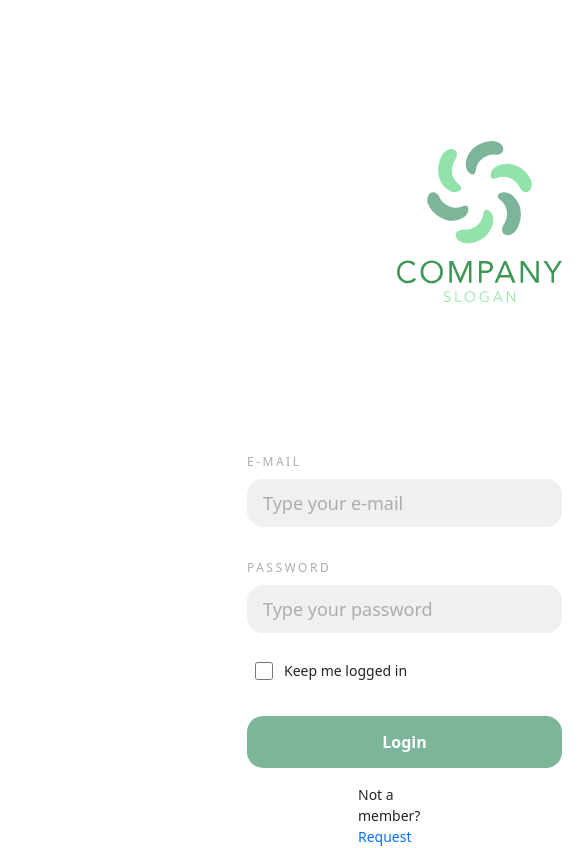
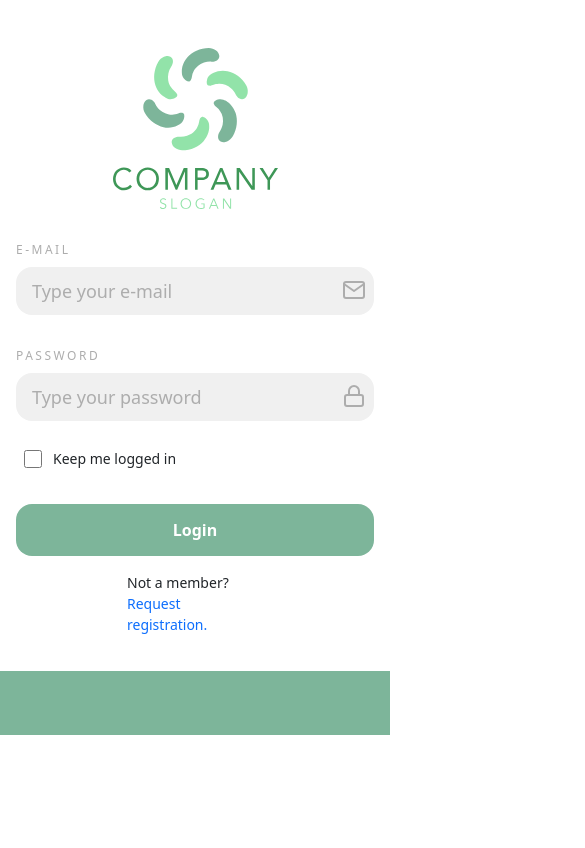
Before and after one commit to Nuyrguyana/neoPractice, a React (Create React App) app in the folder claims-client/: page /login in a window 390 px wide. Shown: the top 848 px of the page, 585 px wide, since content can reach past the window. Built offline with nearby package versions, Linux system fonts and the light colour scheme.

Commit message:
fix adaptation auth

```diff
--- a/claims-client/src/index.css
+++ b/claims-client/src/index.css
@@ -1,7 +1,7 @@
 body {
     font-family: 'Inter', sans-serif;
     font-size: 16px;
-    height: 100%;
+    min-height: 100vh;
 }
 
 p {
@@ -107,7 +107,6 @@ p {
 
 /* Menu */
 
-
 .menu-inner {
     width: 96px;
     height: 100%;
@@ -151,7 +150,6 @@ p {
     size: 36px;
     font-weight: 700;
     align-items: center;
-
 }
 
 .create-claim {
@@ -200,7 +198,6 @@ p {
 
 .table-body {
     width: 100%;
-
 }
 
 .table-head {
@@ -378,9 +375,11 @@ tbody tr:hover {
     color: white;
     background: #FDCB6E;
 }
+
 .btn-inprogress:hover {
     background: #d0a75a;
 }
+
 .btn-inprogress:active {
     background: #886d3b;
 }
@@ -391,7 +390,7 @@ tbody tr:hover {
 .container-btn-pagination {
     position: relative;
     bottom: 0;
-    justify-content: end;
+    /*justify-content: end;*/
     flex-direction: row;
     align-items: center;
     display: flex;
@@ -420,25 +419,30 @@ tbody tr:hover {
 .wrapper-auth {
     display: inline-grid;
     grid-template-columns: 50% 50%;
-    justify-items: stretch;
 }
 
 .container-left-auth {
-    background: rgba(211, 237, 225, 0.97);
+    background: #D3EDE1F7;
+    width: 100%;
+}
+
+.container-right-auth {
+    margin: 0 auto;
+    width: 100%;
+
 }
 
 .img-login {
     padding-top: 100px;
-    max-width: 699px;
-    margin: 0 auto;
-    width: 100%;
-    display: block;
+    max-width: 100%;
+    height: auto;
 }
 
 .img-icon-max {
     min-width: 165px;
     display: block;
-    padding: 141px 0 119px 150px;
+    margin: 0 auto;
+    padding-top: 141px;
 }
 
 .label-login {
@@ -500,9 +504,9 @@ tbody tr:hover {
     height: 40px;
     line-height: 26px;
     text-align: center;
-    margin-left: 422px;
+    margin-left: 285px;
     margin-top: -45px;
-    position: absolute;
+    position: relative;
     float: right;
 }
 
@@ -512,7 +516,7 @@ tbody tr:hover {
     max-height: 91px;
     background: #7DB59A;
     position: absolute;
-    left: 0;
+    /*left: 0;*/
     bottom: 0;
 }
 
@@ -598,6 +602,16 @@ li {
     padding: 0 16px 16px;
 }
 
+.type-select-role {
+    width: 466px;
+    height: 48px;
+    background-color: #F0F0F0;
+    border: none;
+    border-radius: 16px;
+    padding-left: 16px;
+    display: block;
+}
+
 
 /* Media */
 
@@ -630,6 +644,16 @@ li {
 
     .container-left-auth {
         display: none;
+    }
+
+    .container-right-auth {
+        width: 100%;
+        /*padding-right: 16px;*/
+        /*padding-left: 16px;*/
+        margin: 0 auto;
+    }
+    .container-input-login {
+        padding: 48px 16px 84px 16px;
     }
 
     .burger-menu {
@@ -856,10 +880,14 @@ li {
     .type-dot {
         padding-right: 8px;
     }
+
     .wrapper-auth {
         grid-template-columns: 1fr;
     }
-    .container-left-auth {
-        /*padding: 0;*/
+
+    .img-icon-max {
+        width: 96px;
+        padding: 0;
+        margin: 0 auto;
     }
 }
```
